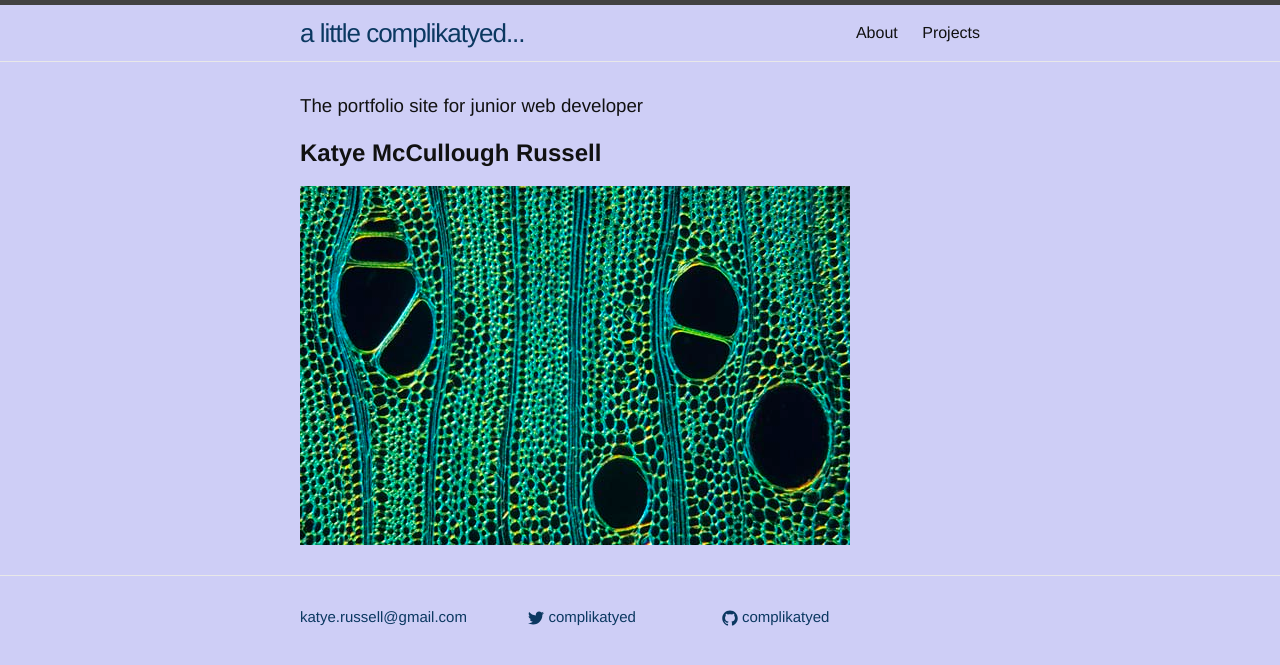
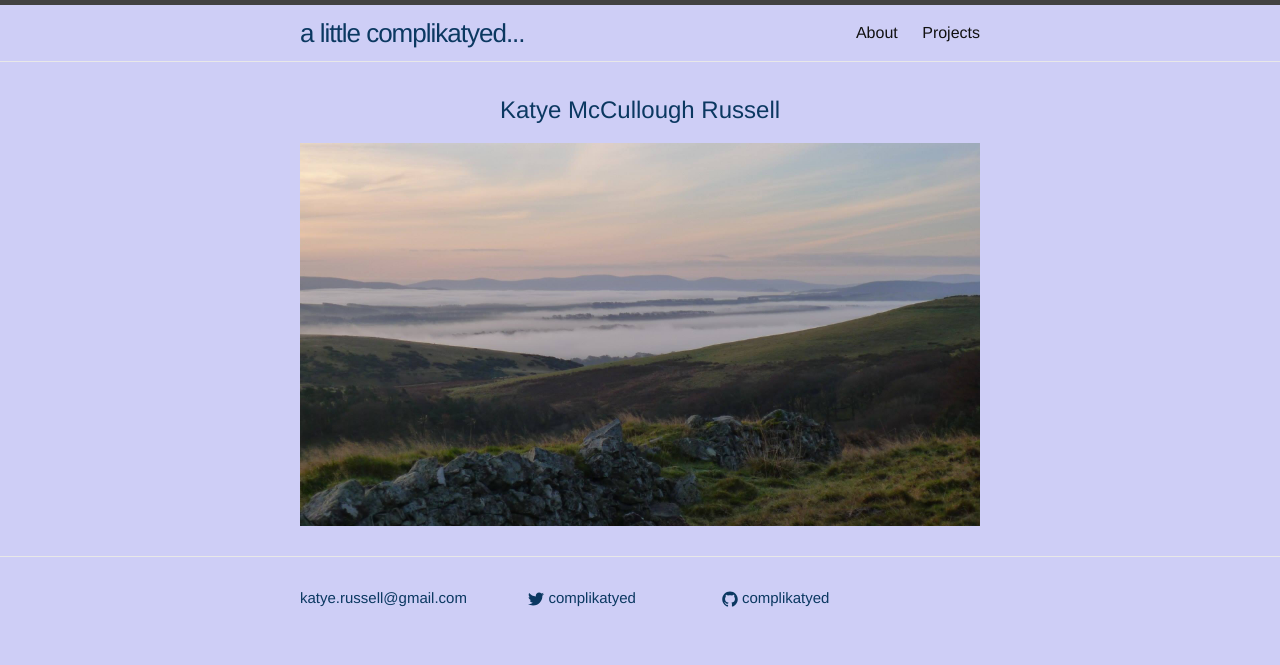
Before and after one commit to complikatyed/complikatyed-portfolio, a Jekyll site: the page built from index.html, in a window 1280 px wide. Shown: the top 665 px of the page. Built offline with Jekyll 4.4.1, drawn with Linux system fonts in a browser that asks for light colours.

Commit message:
Changed landing image, added project images.

```diff
--- a/index.html
+++ b/index.html
@@ -3,9 +3,8 @@ layout: default
 ---
 
 <div class="home">
-<h3>The portfolio site for junior web developer</h3>
-<h2><strong>Katye McCullough Russell</strong></h2>
+<h2 class="name">Katye McCullough Russell</h2>
 
-    <img src="/assets/woodcells.jpg">
+    <img src="/assets/Pentlands.jpg">
 
 </div>
```
Also changed, not shown: assets/Pentlands.jpg (added), assets/healthystart.jpg (added), assets/healthystart2.jpg (added).
